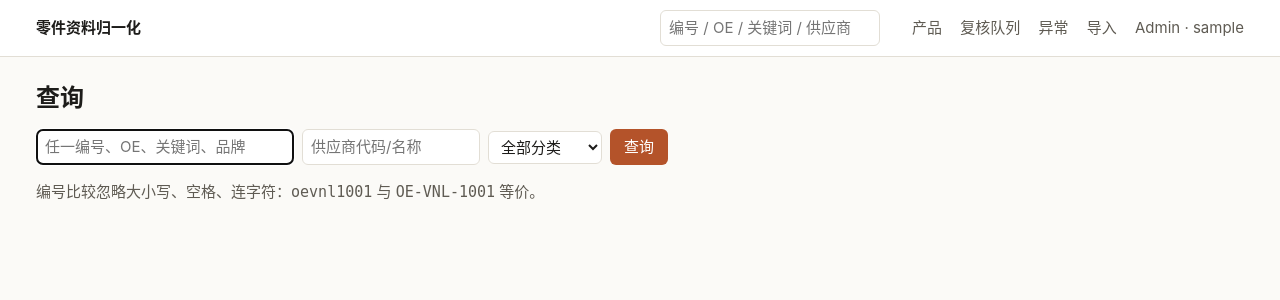
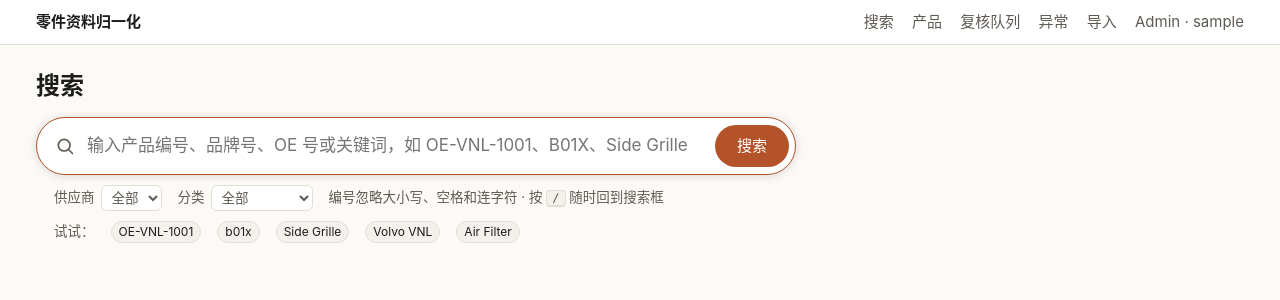
Before and after one commit to YamahaFG1984/vehicle-parts, a Django app: page /search/ in a window 1280 px wide. Shown: the top 300 px of the page. Run offline with Django 5.2, Linux system fonts and the light colour scheme; the visitor is signed in with stand-in values (Sample User, id 1); data that the repository does not hold is empty.

Commit message:
Make search the centerpiece of the dashboard; match multi-word queries per word
- Shared large search box (templates/catalog/_search_box.html) right under
  the dashboard title and at the top of the search page: autofocus,
  supplier and category filters, clickable example queries, "/" to focus.
  The small header box is hidden on these two pages; nav gains "搜索".
- Multi-word queries now require every word to match some field
  ("Volvo VNL" = make Volvo and model VNL); the whole query still matches
  as a part number ("OE VNL 1001").
- Tests for the dashboard search box and multi-word search (136 passing).

Co-Authored-By: Claude Opus 5.5 <noreply@anthropic.com>
Claude-Session: https://claude.ai/code/session_01XaZ8tHW45oZH5BjVy672tV

```diff
--- a/apps/catalog/selectors.py
+++ b/apps/catalog/selectors.py
@@ -64,6 +64,21 @@ def active_products():
             .prefetch_related("items__supplier", "items__part_numbers", "items__offers"))
 
 
+def _term(text: str) -> Q:
+    """Fields one search word (or the whole query) can match."""
+    cond = (
+        Q(name__icontains=text) | Q(brand__icontains=text)
+        | Q(supplier__code__iexact=text) | Q(supplier__name__icontains=text)
+        | Q(product__code__iexact=text) | Q(source_ref__iexact=text)
+        | Q(fitment_make__icontains=text) | Q(fitment_model__icontains=text)
+        | Q(category__icontains=text.lower().replace(" ", "_"))
+    )
+    qn = normalize_number(text)
+    if qn:
+        cond |= Q(part_numbers__number_norm__contains=qn)
+    return cond
+
+
 def search(query: str, *, supplier: str = "", state: str = "", limit: int | None = 200):
     """Products whose members match a part number / keyword / brand / supplier.
 
@@ -76,16 +91,17 @@ def search(query: str, *, supplier: str = "", state: str = "", limit: int | None
     if supplier:
         items = items.filter(Q(supplier__code__iexact=supplier) | Q(supplier__name__icontains=supplier))
     if query:
-        qn = normalize_number(query)
-        cond = (
-            Q(name__icontains=query) | Q(brand__icontains=query)
-            | Q(supplier__code__iexact=query) | Q(supplier__name__icontains=query)
-            | Q(product__code__iexact=query) | Q(source_ref__iexact=query)
-            | Q(fitment_make__icontains=query) | Q(fitment_model__icontains=query)
-            | Q(category__icontains=query.lower().replace(" ", "_"))
-        )
-        if qn:
-            cond |= Q(part_numbers__number_norm__contains=qn)
+        # Search-box semantics: every word must match some field ("Volvo VNL" = make Volvo AND
+        # model VNL); the whole query also matches as one part number ("OE VNL 1001").
+        words = query.split()
+        cond = Q()
+        for word in words:
+            cond &= _term(word)
+        if len(words) > 1:
+            cond |= _term(query)
+            qn = normalize_number(query)
+            if qn:
+                cond |= Q(part_numbers__number_norm__contains=qn)
         items = items.filter(cond).distinct()
     flags = review_flags()
     grouped: dict[int, list] = defaultdict(list)
--- a/apps/catalog/views.py
+++ b/apps/catalog/views.py
@@ -2,12 +2,20 @@ from django.db.models import Count, Q
 from django.http import FileResponse, Http404
 from django.shortcuts import get_object_or_404, redirect, render
 
-from apps.ingestion.models import ImportBatch, SourceFile
+from apps.ingestion.models import ImportBatch, SourceFile, Supplier
 from apps.matching.models import Issue, MatchCandidate
 
 from . import selectors
 from .models import FieldValue, Product, SupplierItem
 from .normalizers import normalize_number
+
+SEARCH_EXAMPLES = ["OE-VNL-1001", "b01x", "Side Grille", "Volvo VNL", "Air Filter"]
+
+
+def _search_box_context(**extra):
+    """Choices for the shared search box (dashboard and search page)."""
+    return {"suppliers": Supplier.objects.order_by("code"), "examples": SEARCH_EXAMPLES,
+            "states": ["已确认归一", "疑似重复", "独立产品", "待补充"], **extra}
 
 
 def dashboard(request):
@@ -31,6 +39,7 @@ def dashboard(request):
         "by_supplier": SupplierItem.objects.values("supplier__code", "supplier__name")
         .annotate(n=Count("id")).order_by("supplier__code"),
     }
+    context.update(_search_box_context())
     return render(request, "catalog/dashboard.html", context)
 
 
@@ -44,10 +53,10 @@ def search(request):
     truncated = len(results) > limit
     results = results[:limit]
     suggestions = selectors.similar_numbers(q) if q and not results else []
-    return render(request, "catalog/search.html", {
-        "q": q, "supplier": supplier, "state": state, "results": results, "truncated": truncated,
-        "suggestions": suggestions, "states": ["已确认归一", "疑似重复", "独立产品", "待补充"],
-    })
+    return render(request, "catalog/search.html", _search_box_context(
+        q=q, supplier=supplier, state=state, results=results, truncated=truncated,
+        suggestions=suggestions, show_examples=not (q or supplier or state),
+    ))
 
 
 def product_detail(request, code):
--- a/static/css/app.css
+++ b/static/css/app.css
@@ -50,3 +50,31 @@ button.secondary { background: var(--surface-2); color: var(--text); border: 1px
 pre.raw { background: var(--surface-2); padding: 8px 10px; border-radius: 6px; overflow-x: auto; font-size: 12.5px; }
 ul.radio { list-style: none; padding: 0; } ul.radio li { margin: 4px 0; }
 .pager { margin: 10px 0; }
+
+/* Search-first: large search box on the dashboard and the search page. */
+.hero-search { max-width: 760px; margin: 8px 0 26px; }
+.hero-search-bar {
+  display: flex; align-items: center; gap: 8px;
+  background: var(--surface); border: 1px solid var(--border); border-radius: 999px;
+  padding: 6px 6px 6px 18px; box-shadow: 0 1px 6px rgba(0, 0, 0, .08);
+}
+.hero-search-bar:focus-within { border-color: var(--accent); box-shadow: 0 1px 10px rgba(0, 0, 0, .14); }
+.hero-search-icon { width: 20px; height: 20px; flex: none; fill: none; stroke: var(--muted); stroke-width: 2; stroke-linecap: round; }
+.hero-search-bar input {
+  flex: 1; min-width: 0; border: 0; background: transparent; font-size: 17px; padding: 8px 4px; outline: none;
+}
+.hero-search-bar button { border-radius: 999px; padding: 9px 22px; font-size: 15px; }
+.hero-search-options, .hero-search-examples {
+  display: flex; flex-wrap: wrap; gap: 8px 16px; align-items: center; margin: 10px 18px 0; font-size: 13.5px;
+}
+.hero-search-options label { display: inline-flex; gap: 6px; align-items: center; color: var(--muted); }
+.hero-search-options select { font-size: 13.5px; padding: 3px 6px; }
+.hero-search-examples .tag { text-decoration: none; color: var(--text); }
+.hero-search-examples .tag:hover { border-color: var(--accent); color: var(--accent); }
+kbd { font-family: var(--mono); font-size: 12px; border: 1px solid var(--border); border-bottom-width: 2px; border-radius: 4px; padding: 0 5px; background: var(--surface-2); }
+@media (max-width: 760px) {
+  .hero-search-bar { padding-left: 12px; }
+  .hero-search-bar input { font-size: 16px; }
+  .hero-search-bar button { padding: 8px 14px; }
+  .hero-search-options, .hero-search-examples { margin-left: 4px; margin-right: 4px; }
+}
--- a/templates/base.html
+++ b/templates/base.html
@@ -8,10 +8,13 @@
 <body>
 <header class="top"><div class="inner">
   <a class="brand" href="{% url 'catalog:dashboard' %}">零件资料归一化</a>
+  {% block header_search %}
   <form class="search" action="{% url 'catalog:search' %}" method="get">
     <input type="search" name="q" value="{{ q|default:'' }}" placeholder="编号 / OE / 关键词 / 供应商">
   </form>
+  {% endblock %}
   <nav>
+    <a href="{% url 'catalog:search' %}">搜索</a>
     <a href="{% url 'catalog:search' %}?state=已确认归一">产品</a>
     <a href="{% url 'matching:group_queue' %}">复核队列</a>
     <a href="{% url 'matching:issue_list' %}">异常</a>
--- /dev/null
+++ b/templates/catalog/_search_box.html
@@ -0,0 +1,41 @@
+{# Prominent search box shared by the dashboard and the search page. #}
+<form class="hero-search" action="{% url 'catalog:search' %}" method="get" role="search">
+  <div class="hero-search-bar">
+    <svg class="hero-search-icon" viewBox="0 0 24 24" aria-hidden="true"><circle cx="11" cy="11" r="7"/><line x1="16.5" y1="16.5" x2="21" y2="21"/></svg>
+    <input type="search" name="q" value="{{ q|default:'' }}" autocomplete="off" autofocus
+           placeholder="输入产品编号、品牌号、OE 号或关键词，如 OE-VNL-1001、B01X、Side Grille"
+           aria-label="搜索产品">
+    <button type="submit">搜索</button>
+  </div>
+  <div class="hero-search-options">
+    <label>供应商
+      <select name="supplier">
+        <option value="">全部</option>
+        {% for s in suppliers %}<option value="{{ s.code }}" {% if s.code|lower == supplier|lower %}selected{% endif %}>{{ s.code }} · {{ s.name }}</option>{% endfor %}
+      </select>
+    </label>
+    <label>分类
+      <select name="state">
+        <option value="">全部</option>
+        {% for s in states %}<option {% if s == state %}selected{% endif %}>{{ s }}</option>{% endfor %}
+      </select>
+    </label>
+    <span class="muted">编号忽略大小写、空格和连字符 · 按 <kbd>/</kbd> 随时回到搜索框</span>
+  </div>
+  {% if show_examples %}
+  <div class="hero-search-examples">
+    <span class="muted">试试：</span>
+    {% for ex in examples %}<a class="tag" href="{% url 'catalog:search' %}?q={{ ex|urlencode }}">{{ ex }}</a> {% endfor %}
+  </div>
+  {% endif %}
+</form>
+<script>
+  // "/" focuses the search box, as on most search-first sites.
+  document.addEventListener("keydown", function (e) {
+    var t = e.target.tagName;
+    if (e.key === "/" && t !== "INPUT" && t !== "TEXTAREA" && t !== "SELECT") {
+      var box = document.querySelector(".hero-search input[name=q]");
+      if (box) { e.preventDefault(); box.focus(); box.select(); }
+    }
+  });
+</script>
--- a/templates/catalog/dashboard.html
+++ b/templates/catalog/dashboard.html
@@ -1,6 +1,8 @@
 {% extends "base.html" %}
+{% block header_search %}{% endblock %}
 {% block content %}
 <h1>概览</h1>
+{% include "catalog/_search_box.html" with show_examples=True %}
 <div class="cards">
   <div class="card"><div class="n">{{ item_count }}</div><div class="l">供应商条目</div></div>
   <div class="card"><div class="n">{{ product_count }}</div><div class="l">归一产品</div></div>
@@ -12,7 +14,7 @@
 </div>
 
 <h2>全量导出</h2>
-<p class="muted">导出整个档案。只想导出某次查询的结果，请在 <a href="{% url 'catalog:search' %}">查询</a> 页查询后点“导出查询结果”。</p>
+<p class="muted">导出整个档案。只想导出某次查询的结果，请用上面的搜索框查询后点“导出查询结果”。</p>
 <p>
   <a class="btn" href="{% url 'exports:download' 'master' %}">主数据</a>
   <a class="btn" href="{% url 'exports:download' 'offers' %}">供应商报价</a>
--- a/templates/catalog/search.html
+++ b/templates/catalog/search.html
@@ -1,14 +1,9 @@
 {% extends "base.html" %}
 {% block title %}搜索 · 零件资料归一化{% endblock %}
+{% block header_search %}{% endblock %}
 {% block content %}
-<h1>查询</h1>
-<form class="filters" method="get">
-  <input type="search" name="q" value="{{ q }}" placeholder="任一编号、OE、关键词、品牌" autofocus>
-  <input name="supplier" value="{{ supplier }}" placeholder="供应商代码/名称" size="12">
-  <select name="state"><option value="">全部分类</option>{% for s in states %}<option {% if s == state %}selected{% endif %}>{{ s }}</option>{% endfor %}</select>
-  <button type="submit">查询</button>
-</form>
-<p class="muted">编号比较忽略大小写、空格、连字符：<code>oevnl1001</code> 与 <code>OE-VNL-1001</code> 等价。</p>
+<h1>搜索</h1>
+{% include "catalog/_search_box.html" with show_examples=show_examples %}
 {% if q or supplier or state %}
 <p class="filters">{{ results|length }} 个归一产品{% if truncated %}（页面只显示前 {{ results|length }} 个，导出包含全部）{% endif %}
 {% if results %}<a class="btn" href="{% url 'exports:search' %}?q={{ q|urlencode }}&amp;supplier={{ supplier|urlencode }}&amp;state={{ state|urlencode }}">导出查询结果（xlsx）</a>
```
Also changed, not shown: tests/test_views.py (+27 -0 lines).
